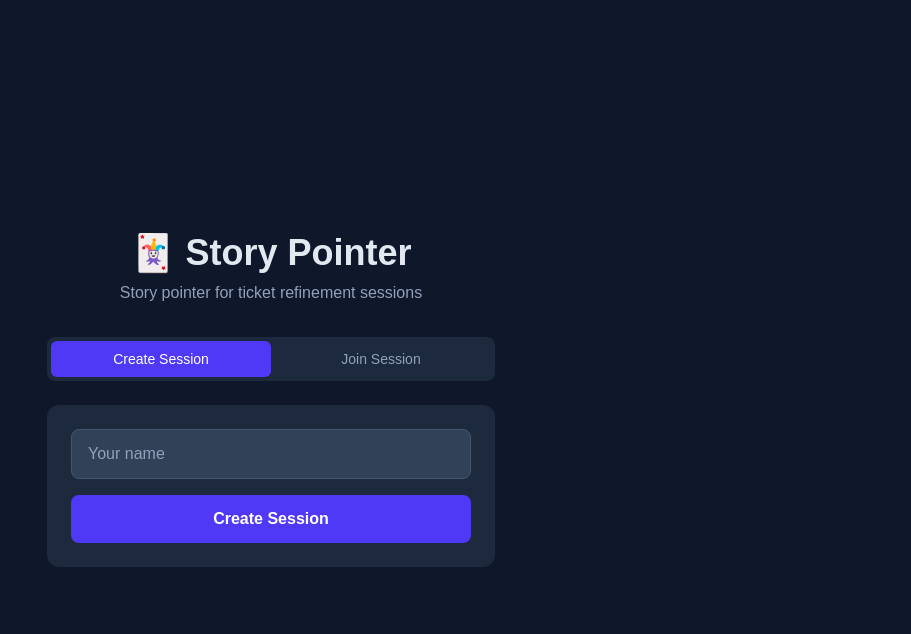
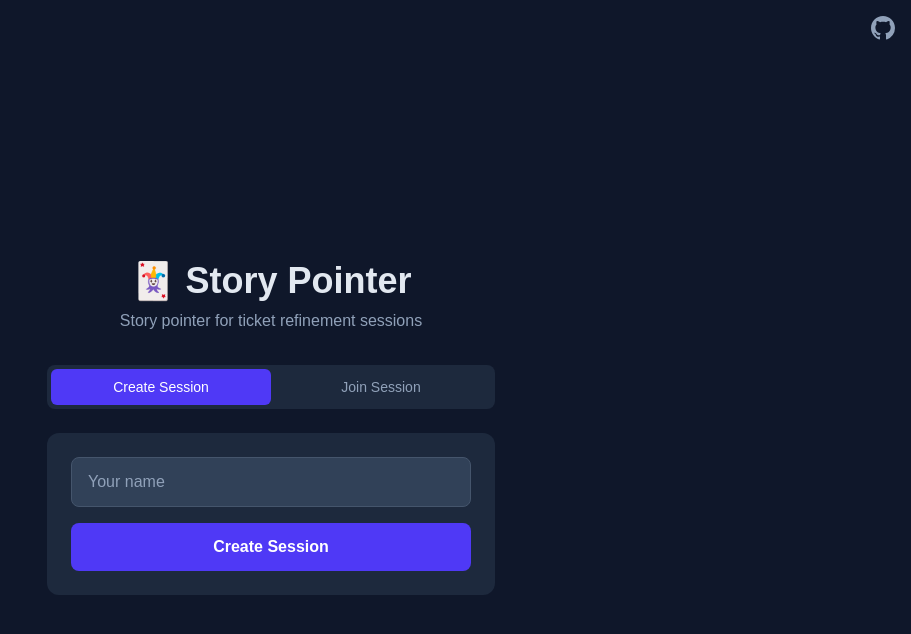
Before and after one commit to themarkness/story-pointer, a Next.js app: page / in a window 1280 px wide. Shown: the top 634 px of the page, without its empty margins (369-1280 px from the left). Built offline with nearby package versions, Linux system fonts and the light colour scheme.

Commit message:
feat: add GitHub link to header for easy access to source code

```diff
--- a/src/app/layout.tsx
+++ b/src/app/layout.tsx
@@ -13,6 +13,13 @@
   return (
     <html lang="en" className={`${geistSans.variable} h-full antialiased`}>
       <body className="min-h-full flex flex-col bg-background text-foreground font-sans">
+        <header className="flex justify-end p-4">
+          <a href="https://github.com/themarkness/story-pointer" target="_blank" rel="noopener noreferrer" aria-label="View source on GitHub">
+            <svg xmlns="http://www.w3.org/2000/svg" width="24" height="24" viewBox="0 0 24 24" fill="currentColor" className="text-slate-400 hover:text-white transition-colors">
+              <path d="M12 0C5.37 0 0 5.37 0 12c0 5.31 3.435 9.795 8.205 11.385.6.105.825-.255.825-.57 0-.285-.015-1.23-.015-2.235-3.015.555-3.795-.735-4.035-1.41-.135-.345-.72-1.41-1.23-1.695-.42-.225-1.02-.78-.015-.795.945-.015 1.62.87 1.845 1.23 1.08 1.815 2.805 1.305 3.495.99.105-.78.42-1.305.765-1.605-2.67-.3-5.46-1.335-5.46-5.925 0-1.305.465-2.385 1.23-3.225-.12-.3-.54-1.53.12-3.18 0 0 1.005-.315 3.3 1.23.96-.27 1.98-.405 3-.405s2.04.135 3 .405c2.295-1.56 3.3-1.23 3.3-1.23.66 1.65.24 2.88.12 3.18.765.84 1.23 1.905 1.23 3.225 0 4.605-2.805 5.625-5.475 5.925.435.375.81 1.095.81 2.22 0 1.605-.015 2.895-.015 3.3 0 .315.225.69.825.57A12.02 12.02 0 0024 12c0-6.63-5.37-12-12-12z"/>
+            </svg>
+          </a>
+        </header>
         {children}
       </body>
     </html>
```
